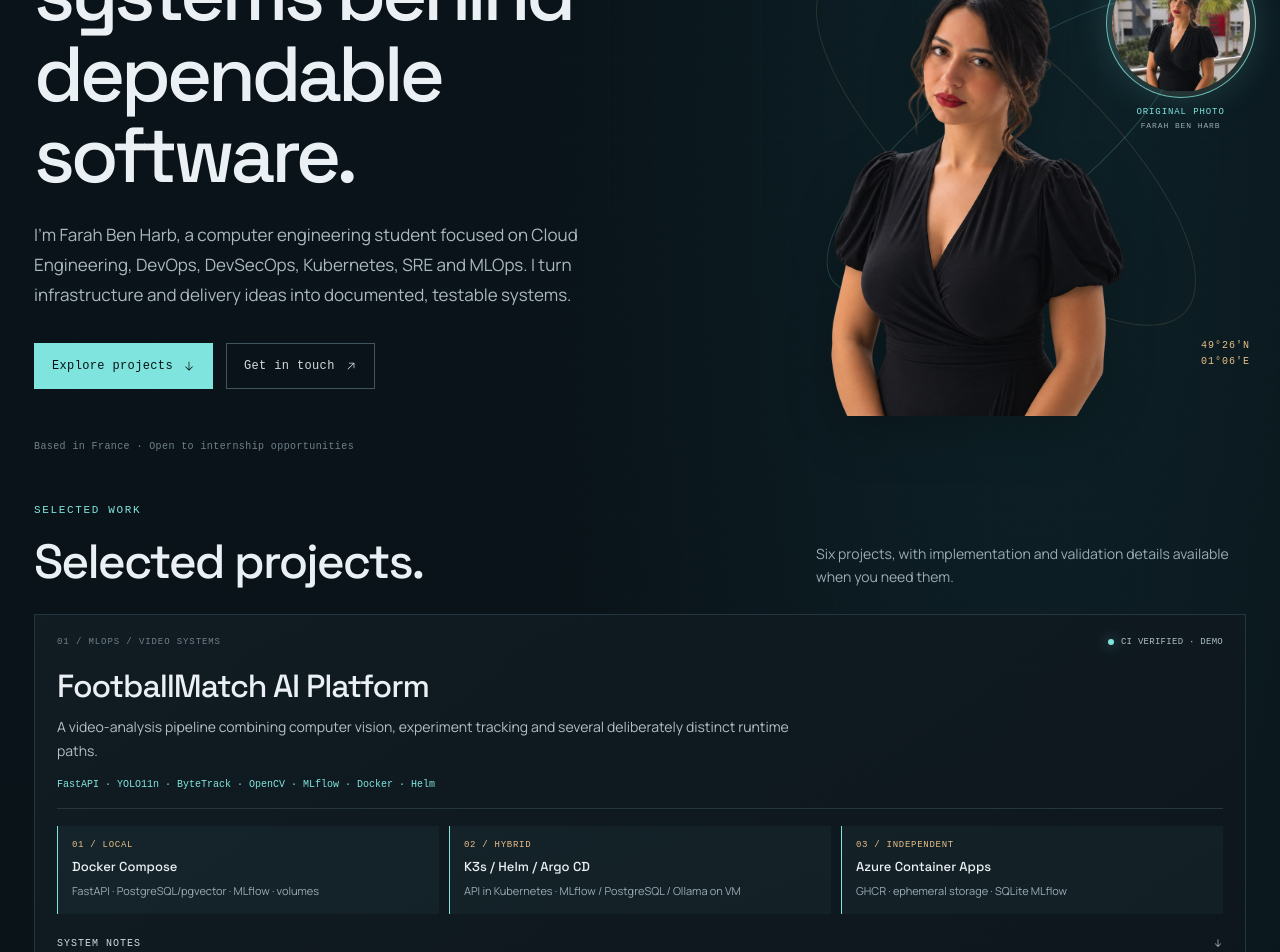
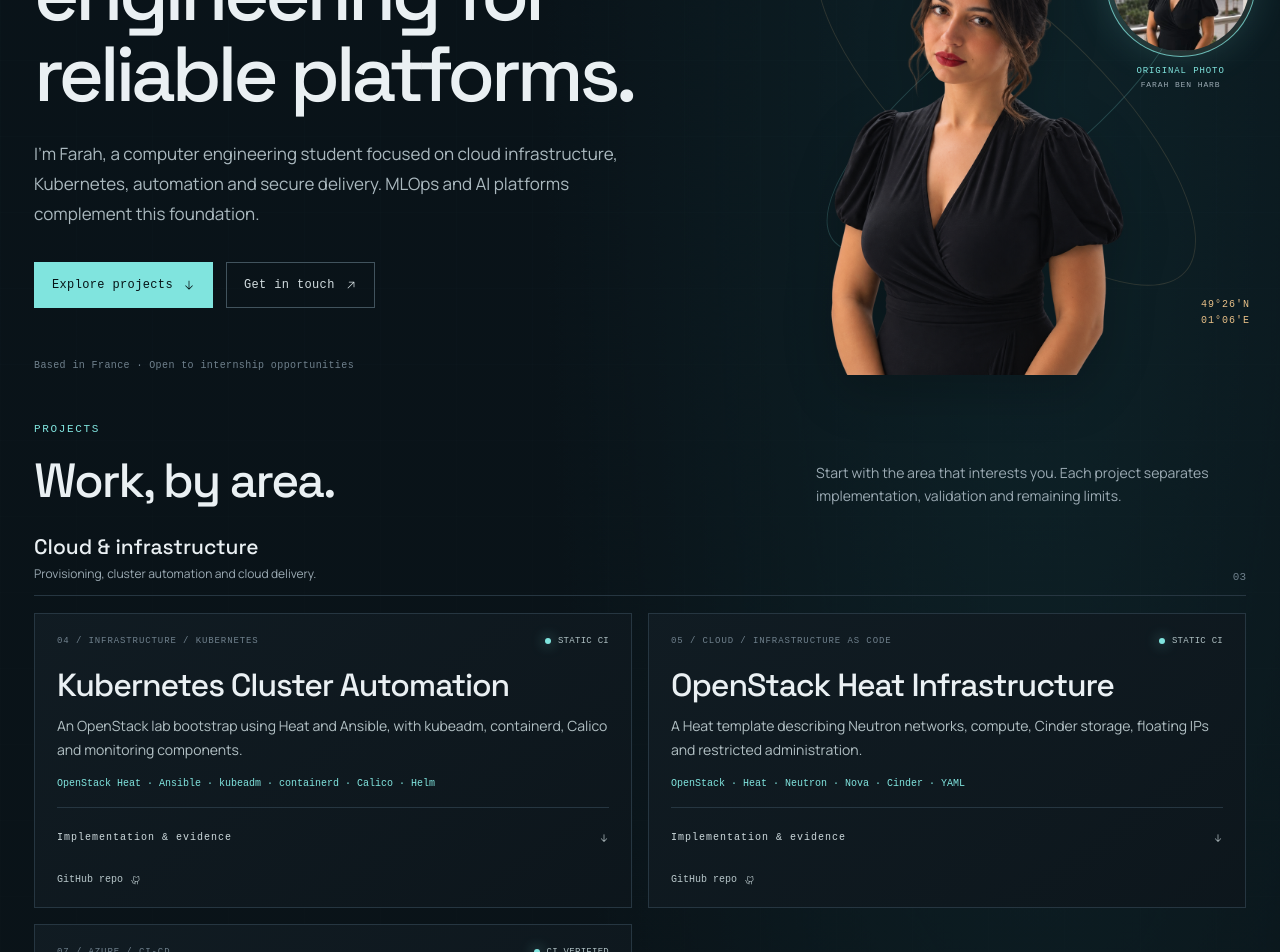
Before and after one commit to farah-ben-harb/farah-me, a Next.js app: page / in a window 1280 px wide. Shown: the part 320-1272 px from the top of the page. Built offline with nearby package versions, Linux system fonts and the light colour scheme.

Commit message:
content: organize portfolio projects by focus area

```diff
--- a/components/mission-control.tsx
+++ b/components/mission-control.tsx
@@ -9,13 +9,13 @@ const copy = {
   en: {
     nav: ["Projects", "Experience", "Skills", "Contact"],
     eyebrow: "Cloud · Platform · Reliability",
-    title: "Building the systems behind dependable software.",
-    intro: "I’m Farah Ben Harb, a computer engineering student focused on Cloud Engineering, DevOps, DevSecOps, Kubernetes, SRE and MLOps. I turn infrastructure and delivery ideas into documented, testable systems.",
+    title: "Cloud and DevOps engineering for reliable platforms.",
+    intro: "I’m Farah, a computer engineering student focused on cloud infrastructure, Kubernetes, automation and secure delivery. MLOps and AI platforms complement this foundation.",
     cta1: "Explore projects", cta2: "Get in touch",
     location: "Based in France · Open to internship opportunities",
-    selected: "SELECTED WORK", workTitle: "Selected projects.",
-    workIntro: "Six projects, with implementation and validation details available when you need them.",
-    github: "Repository", demo: "Open verified demo", architecture: "SYSTEM NOTES", validation: "VALIDATION", limits: "BOUNDARIES", viewCase: "Open repository",
+    selected: "PROJECTS", workTitle: "Work, by area.",
+    workIntro: "Start with the area that interests you. Each project separates implementation, validation and remaining limits.",
+    github: "GitHub repo", demo: "Live demo", implementation: "WHAT I BUILT", validation: "WHAT I VALIDATED", limits: "LIMITS", details: "Implementation & evidence",
     experience: "EXPERIENCE", experienceTitle: "Where I’ve worked.",
     skills: "SKILLS", skillsTitle: "Areas of focus.",
     contact: "CONTACT", contactTitle: "Let’s talk.",
@@ -25,13 +25,13 @@ const copy = {
   fr: {
     nav: ["Projets", "Expérience", "Compétences", "Contact"],
     eyebrow: "Cloud · Plateforme · Fiabilité",
-    title: "Concevoir les systèmes qui rendent le logiciel fiable.",
-    intro: "Je suis Farah Ben Harb, étudiante ingénieure en informatique, orientée Cloud Engineering, DevOps, DevSecOps, Kubernetes, SRE et MLOps. Je transforme des idées d’infrastructure et de livraison en systèmes documentés et testables.",
+    title: "Cloud et DevOps au service de plateformes fiables.",
+    intro: "Je suis Farah, étudiante ingénieure en informatique, orientée infrastructure cloud, Kubernetes, automatisation et livraison sécurisée. Le MLOps et les plateformes IA complètent ce socle.",
     cta1: "Explorer les projets", cta2: "Me contacter",
     location: "Basée en France · Ouverte aux opportunités de stage",
-    selected: "PROJETS SÉLECTIONNÉS", workTitle: "Mes projets.",
-    workIntro: "Six projets, avec les détails d’implémentation et de validation à consulter si besoin.",
-    github: "Dépôt", demo: "Ouvrir la démo vérifiée", architecture: "ARCHITECTURE", validation: "VALIDATION", limits: "LIMITES", viewCase: "Voir le dépôt",
+    selected: "PROJETS", workTitle: "Mes réalisations, par domaine.",
+    workIntro: "Choisissez un domaine. Chaque projet distingue les réalisations, les validations et les limites restantes.",
+    github: "Dépôt GitHub", demo: "Démo en ligne", implementation: "RÉALISATIONS", validation: "VALIDATIONS", limits: "LIMITES", details: "Détails techniques et preuves",
     experience: "EXPÉRIENCE", experienceTitle: "Mes expériences.",
     skills: "COMPÉTENCES", skillsTitle: "Mes domaines d’intervention.",
     contact: "CONTACT", contactTitle: "Échangeons.",
@@ -42,7 +42,7 @@ const copy = {
 
 const cases = [
   {
-    id: "footballmatch", number: "01", category: "MLOPS / VIDEO SYSTEMS", name: "FootballMatch AI Platform",
+    id: "footballmatch", group: "ai", number: "01", category: "MLOPS / VIDEO SYSTEMS", name: "FootballMatch AI Platform",
     summary: { en: "A video-analysis pipeline combining computer vision, experiment tracking and several deliberately distinct runtime paths.", fr: "Un pipeline d’analyse vidéo qui combine vision par ordinateur, suivi d’expériences et plusieurs chemins d’exécution clairement distincts." },
     stack: "FastAPI · YOLO11n · ByteTrack · OpenCV · MLflow · Docker · Helm",
     detail: { en: "Compose runs FastAPI, PostgreSQL/pgvector and MLflow with named volumes. On K3s, Helm deploys the API while MLflow, PostgreSQL/pgvector and Ollama remain on the VM. Azure Container Apps is an independent GHCR-based demo with ephemeral storage and SQLite-backed MLflow. Prometheus/Grafana are optional local or VM-side overlays, not evidence of Azure monitoring. MLflow Tracking is part of the runtime; the Model Registry is implemented, but inference uses yolo11n.pt by default unless the champion alias is explicitly configured.", fr: "Compose exécute FastAPI, PostgreSQL/pgvector et MLflow avec volumes nommés. Sur K3s, Helm déploie l’API tandis que MLflow, PostgreSQL/pgvector et Ollama restent sur la VM. Azure Container Apps est une démo indépendante basée sur GHCR, avec stockage éphémère et MLflow sur SQLite. Prometheus/Grafana sont des overlays locaux ou côté VM, pas la preuve d’une supervision Azure. MLflow Tracking est utilisé; le Model Registry est implémenté, mais l’inférence charge yolo11n.pt par défaut, sauf configuration explicite de l’alias champion." },
@@ -51,7 +51,7 @@ const cases = [
     repo: "footballmatch-ai-platform-mlops", demo: "https://footballmatch-api-demo2.nicewater-00626e15.francecentral.azurecontainerapps.io/docs", badge: "CI VERIFIED · DEMO", featured: true,
   },
   {
-    id: "incident", number: "02", category: "DEVSECOPS / DELIVERY", name: "DevSecOps Incident Platform",
+    id: "incident", group: "platform", number: "02", category: "DEVSECOPS / DELIVERY", name: "DevSecOps Incident Platform",
     summary: { en: "A PostgreSQL-backed incident API with observable endpoints and a gated application delivery pipeline.", fr: "Une API d’incidents adossée à PostgreSQL, avec endpoints observables et chaîne de livraison applicative contrôlée." },
     stack: "FastAPI · PostgreSQL · Docker · GitHub Actions · Jenkins · Gitleaks · Semgrep",
     detail: { en: "GitHub Actions validates tests, Compose, Docker build, non-root execution, Gitleaks and Semgrep. A Jenkinsfile defines additional scans and an explicitly gated CD path.", fr: "GitHub Actions valide les tests, Compose, le build Docker, l’exécution non-root, Gitleaks et Semgrep. Le Jenkinsfile décrit des scans complémentaires et un chemin CD explicitement protégé." },
@@ -60,7 +60,7 @@ const cases = [
     repo: "devsecops-incident-platform", badge: "CI VERIFIED", featured: true,
   },
   {
-    id: "anomaly", number: "03", category: "SRE / OBSERVABILITY", name: "Kubernetes Anomaly Detection",
+    id: "anomaly", group: "other", number: "03", category: "SRE / OBSERVABILITY", name: "Kubernetes Anomaly Detection",
     summary: { en: "A FastAPI service that queries Prometheus and applies Isolation Forest to historical pod metrics.", fr: "Un service FastAPI qui interroge Prometheus et applique Isolation Forest à l’historique des métriques de Pods." },
     stack: "FastAPI · Prometheus · Isolation Forest · Docker · Kubernetes",
     detail: { en: "The API queries Prometheus, standardizes metric history and exposes anomaly detection and service metrics. The image and manifest use non-root execution, probes and resource bounds.", fr: "L’API interroge Prometheus, standardise l’historique métrique et expose la détection d’anomalies et les métriques de service. Image et manifeste utilisent un utilisateur non-root, des probes et des limites de ressources." },
@@ -69,7 +69,7 @@ const cases = [
     repo: "kubernetes-anomaly-detection-openstack", badge: "CI VERIFIED", featured: false,
   },
   {
-    id: "cluster", number: "04", category: "INFRASTRUCTURE / KUBERNETES", name: "Kubernetes Cluster Automation",
+    id: "cluster", group: "cloud", number: "04", category: "INFRASTRUCTURE / KUBERNETES", name: "Kubernetes Cluster Automation",
     summary: { en: "An OpenStack lab bootstrap using Heat and Ansible, with kubeadm, containerd, Calico and monitoring components.", fr: "Automatisation d’un lab Kubernetes sur OpenStack avec Heat et Ansible, kubeadm, containerd, Calico et composants de supervision." },
     stack: "OpenStack Heat · Ansible · kubeadm · containerd · Calico · Helm",
     detail: { en: "Heat provisions the lab network and nodes; Ansible prepares the OS, bootstraps the control plane, joins workers, configures Calico and installs monitoring.", fr: "Heat provisionne le réseau et les nœuds; Ansible prépare les systèmes, initialise le plan de contrôle, joint les workers, configure Calico et installe la supervision." },
@@ -78,7 +78,7 @@ const cases = [
     repo: "k8s-cluster-automation", badge: "STATIC CI", featured: true,
   },
   {
-    id: "heat", number: "05", category: "CLOUD / INFRASTRUCTURE AS CODE", name: "OpenStack Heat Infrastructure",
+    id: "heat", group: "cloud", number: "05", category: "CLOUD / INFRASTRUCTURE AS CODE", name: "OpenStack Heat Infrastructure",
     summary: { en: "A Heat template describing Neutron networks, compute, Cinder storage, floating IPs and restricted administration.", fr: "Un template Heat décrivant réseaux Neutron, calcul, stockage Cinder, IP flottantes et accès d’administration restreints." },
     stack: "OpenStack · Heat · Neutron · Nova · Cinder · YAML",
     detail: { en: "SSH and ICMP ingress use an explicit admin_cidr. No public MySQL ingress is defined; web ports are public for the lab scenario.", fr: "Les flux SSH et ICMP utilisent admin_cidr. Aucun accès MySQL public n’est défini; les ports web sont publics pour le scénario de lab." },
@@ -87,7 +87,7 @@ const cases = [
     repo: "openstack-heat-infrastructure", badge: "STATIC CI", featured: true,
   },
   {
-    id: "gitops", number: "06", category: "PLATFORM / GITOPS", name: "GitOps Delivery Platform",
+    id: "gitops", group: "platform", number: "06", category: "PLATFORM / GITOPS", name: "GitOps Delivery Platform",
     summary: { en: "Kustomize and Argo CD configuration for an incident platform, with PostgreSQL persistence and hardened workloads.", fr: "Configuration Kustomize et Argo CD pour une plateforme d’incidents, avec persistance PostgreSQL et workloads durcis." },
     stack: "Kubernetes · Kustomize · Argo CD · PVC · GHCR",
     detail: { en: "The overlay renders a PostgreSQL PVC, immutable-style image tag, example Secret excluded from rendered resources, and non-root pod security contexts.", fr: "L’overlay génère un PVC PostgreSQL, une image taguée, un Secret d’exemple exclu du rendu et des contextes de sécurité non-root." },
@@ -96,7 +96,7 @@ const cases = [
     repo: "gitops-delivery-platform", badge: "CI VERIFIED", featured: true,
   },
   {
-    id: "flask", number: "07", category: "AZURE / CI-CD", name: "Flask Azure DevOps Pipeline",
+    id: "flask", group: "cloud", number: "07", category: "AZURE / CI-CD", name: "Flask Azure DevOps Pipeline",
     summary: { en: "A Flask service with tests, Prometheus monitoring and Terraform definitions for an Azure VM path.", fr: "Un service Flask avec tests, supervision Prometheus et définitions Terraform pour un chemin de déploiement sur VM Azure." },
     stack: "Flask · Docker · GitHub Actions · Terraform · Azure · Prometheus",
     detail: { en: "Application, monitoring and Terraform static validation are automated. Docker publication and Azure apply require explicit workflow dispatch and protected values.", fr: "Les validations applicatives, monitoring et Terraform statique sont automatisées. Publication Docker et apply Azure nécessitent une action manuelle et des variables protégées." },
@@ -105,7 +105,7 @@ const cases = [
     repo: "flask-azure-devops-pipeline", badge: "CI VERIFIED", featured: true,
   },
   {
-    id: "crm", number: "08", category: "MLOPS / LOCAL PLATFORM", name: "Mini CRM Intelligence",
+    id: "crm", group: "other", number: "08", category: "MLOPS / LOCAL PLATFORM", name: "Mini CRM Intelligence",
     summary: { en: "A small profile-classification service with experiment tracking and infrastructure examples.", fr: "Un service de classification de profils avec suivi d’expériences et exemples d’infrastructure." },
     stack: "FastAPI · Scikit-learn · MLflow · Docker · Terraform · Ansible",
     detail: { en: "The repository includes training, inference, experiment tracking and a local container stack.", fr: "Le dépôt comprend entraînement, inférence, suivi d’expériences et une stack conteneurisée locale." },
@@ -114,7 +114,7 @@ const cases = [
     repo: "crm-intelligence-mlops", badge: "SEPARATE WORKSTREAM", featured: false,
   },
   {
-    id: "devorecruiter", number: "09", category: "AI PLATFORM / RAG", name: "DevoRecruiter",
+    id: "devorecruiter", group: "other", number: "09", category: "AI PLATFORM / RAG", name: "DevoRecruiter",
     summary: { en: "A recruiting assistant architecture spanning Angular, NestJS, FastAPI and a document RAG path.", fr: "Une architecture d’assistant de recrutement reliant Angular, NestJS, FastAPI et un pipeline documentaire RAG." },
     stack: "Angular · NestJS · FastAPI · RAG · PostgreSQL · GitOps",
     detail: { en: "Retained as requested, but its technical modernization is paused and not represented as finalized.", fr: "Présenté comme demandé, mais sa modernisation technique est en pause et n’est pas présentée comme finalisée." },
@@ -137,6 +137,12 @@ const domains = [
   { title: { en: "MLOps & AI Platform", fr: "MLOps & Plateformes IA" }, items: "MLflow · Kubeflow Pipelines · YOLO11 · ByteTrack · OpenCV · RAG · pgvector" },
 ];
 
+const projectGroups = [
+  { id: "cloud", title: { en: "Cloud & infrastructure", fr: "Cloud & infrastructure" }, description: { en: "Provisioning, cluster automation and cloud delivery.", fr: "Provisionnement, automatisation de clusters et livraison cloud." } },
+  { id: "platform", title: { en: "Platform & DevSecOps", fr: "Plateforme & DevSecOps" }, description: { en: "Application delivery, security controls and GitOps.", fr: "Livraison applicative, contrôles de sécurité et GitOps." } },
+  { id: "ai", title: { en: "MLOps & AI", fr: "MLOps & IA" }, description: { en: "Computer vision, model workflows and experiment tracking.", fr: "Vision par ordinateur, flux de modèles et suivi d’expériences." } },
+] as const;
+
 function CaseCard({ item, locale }: { item: typeof cases[number]; locale: Locale }) {
   const t = copy[locale];
   return <article className={`case-card ${item.id === "footballmatch" ? "case-featured" : ""}`} id={item.id}>
@@ -144,7 +150,7 @@ function CaseCard({ item, locale }: { item: typeof cases[number]; locale: Locale
     <h3>{item.name}</h3><p className="case-summary">{item.summary[locale]}</p>
     <div className="case-stack">{item.stack}</div>
     {item.id === "footballmatch" && <div className="deployment-rails" aria-label="Deployment paths"><div><small>01 / LOCAL</small><b>Docker Compose</b><span>FastAPI · PostgreSQL/pgvector · MLflow · volumes</span></div><div><small>02 / HYBRID</small><b>K3s / Helm / Argo CD</b><span>API in Kubernetes · MLflow / PostgreSQL / Ollama on VM</span></div><div><small>03 / INDEPENDENT</small><b>Azure Container Apps</b><span>GHCR · ephemeral storage · SQLite MLflow</span></div></div>}
-    <details className="case-details"><summary>{t.architecture}<ArrowDown aria-hidden="true" /></summary><div className="case-detail-grid"><div><small>{t.architecture}</small><p>{item.detail[locale]}</p></div><div><small>{t.validation}</small><p>{item.validation[locale]}</p></div><div><small>{t.limits}</small><p>{item.limit[locale]}</p></div></div></details>
+    <details className="case-details"><summary>{t.details}<ArrowDown aria-hidden="true" /></summary><div className="case-detail-grid"><div><small>{t.implementation}</small><p>{item.detail[locale]}</p></div><div><small>{t.validation}</small><p>{item.validation[locale]}</p></div><div><small>{t.limits}</small><p>{item.limit[locale]}</p></div></div></details>
     <div className="case-actions"><a href={`https://github.com/farah-ben-harb/${item.repo}`} target="_blank" rel="noreferrer">{t.github}<GithubLogo aria-hidden="true" /></a>{item.demo&&<a className="demo-link" href={item.demo} target="_blank" rel="noreferrer">{t.demo}<ArrowUpRight aria-hidden="true" /></a>}</div>
   </article>;
 }
@@ -174,7 +180,7 @@ export function MissionControl({ locale }: { locale: Locale }) {
           <div className="hero-coordinate">49°26′N<br/>01°06′E</div>
         </div>
       </section>
-      <section className="work-section" id="work"><div className="section-head"><div><p className="eyebrow">{t.selected}</p><h2>{t.workTitle}</h2></div><p>{t.workIntro}</p></div><div className="case-grid">{cases.filter(c=>c.featured).map(c=><CaseCard item={c} locale={locale} key={c.id}/>)}</div><div className="more-work"><p className="eyebrow">{locale === "fr" ? "AUTRES PROJETS" : "MORE PROJECTS"}</p><div className="project-links">{cases.filter(c=>!c.featured).map(c=><a href={`https://github.com/farah-ben-harb/${c.repo}`} target="_blank" rel="noreferrer" key={c.id}>{c.name}<ArrowUpRight aria-hidden="true"/></a>)}</div></div></section>
+      <section className="work-section" id="work"><div className="section-head"><div><p className="eyebrow">{t.selected}</p><h2>{t.workTitle}</h2></div><p>{t.workIntro}</p></div>{projectGroups.map(group=><div className="project-group" key={group.id}><div className="project-group-heading"><div><h3>{group.title[locale]}</h3><p>{group.description[locale]}</p></div><span>{String(cases.filter(c=>c.group===group.id&&c.featured).length).padStart(2,"0")}</span></div><div className="case-grid">{cases.filter(c=>c.group===group.id&&c.featured).map(c=><CaseCard item={c} locale={locale} key={c.id}/>)}</div></div>)}<div className="more-work"><p className="eyebrow">{locale === "fr" ? "AUTRES PROJETS" : "MORE PROJECTS"}</p><div className="project-links">{cases.filter(c=>!c.featured).map(c=><a href={`https://github.com/farah-ben-harb/${c.repo}`} target="_blank" rel="noreferrer" key={c.id}>{c.name}<ArrowUpRight aria-hidden="true"/></a>)}</div></div></section>
       <section className="experience-section" id="experience"><div className="section-head"><div><p className="eyebrow">{t.experience}</p><h2>{t.experienceTitle}</h2></div></div><div className="timeline">{experience.map((e,i)=><article className="timeline-item" key={e.company}><div className="timeline-index">0{i+1}</div><div><p className="timeline-company">{e.company}<span>{e.period}</span></p><h3>{e.role[locale]}</h3><p className="timeline-copy">{e.text[locale]}</p><p className="timeline-tags">{e.tags}</p></div></article>)}</div></section>
       <section className="expertise-section" id="expertise"><div className="section-head"><div><p className="eyebrow">{t.skills}</p><h2>{t.skillsTitle}</h2></div></div><div className="expertise-grid">{domains.map((d,i)=><article key={d.title.en}><span>0{i+1}</span><h3>{d.title[locale]}</h3><p>{d.items}</p></article>)}</div></section>
       <section className="contact-section" id="contact"><p className="eyebrow">{t.contact}</p><h2>{t.contactTitle}</h2><p>{t.contactText}</p><div className="contact-grid"><div className="contact-details"><a className="contact-item" href={`mailto:${siteConfig.email}`}><EnvelopeSimple aria-hidden="true"/><span><small>{t.email}</small>{siteConfig.email}</span><ArrowUpRight aria-hidden="true"/></a><a className="contact-item" href={`tel:${siteConfig.phone}`}><Phone aria-hidden="true"/><span><small>{t.phone}</small>+33 7 75 69 18 67</span><ArrowUpRight aria-hidden="true"/></a><div className="contact-item"><MapPin aria-hidden="true"/><span><small>{locale === "fr" ? "Localisation" : "Location"}</small>{t.basedIn}</span></div></div></div></section>
```
Also changed, not shown: app/globals.css.
